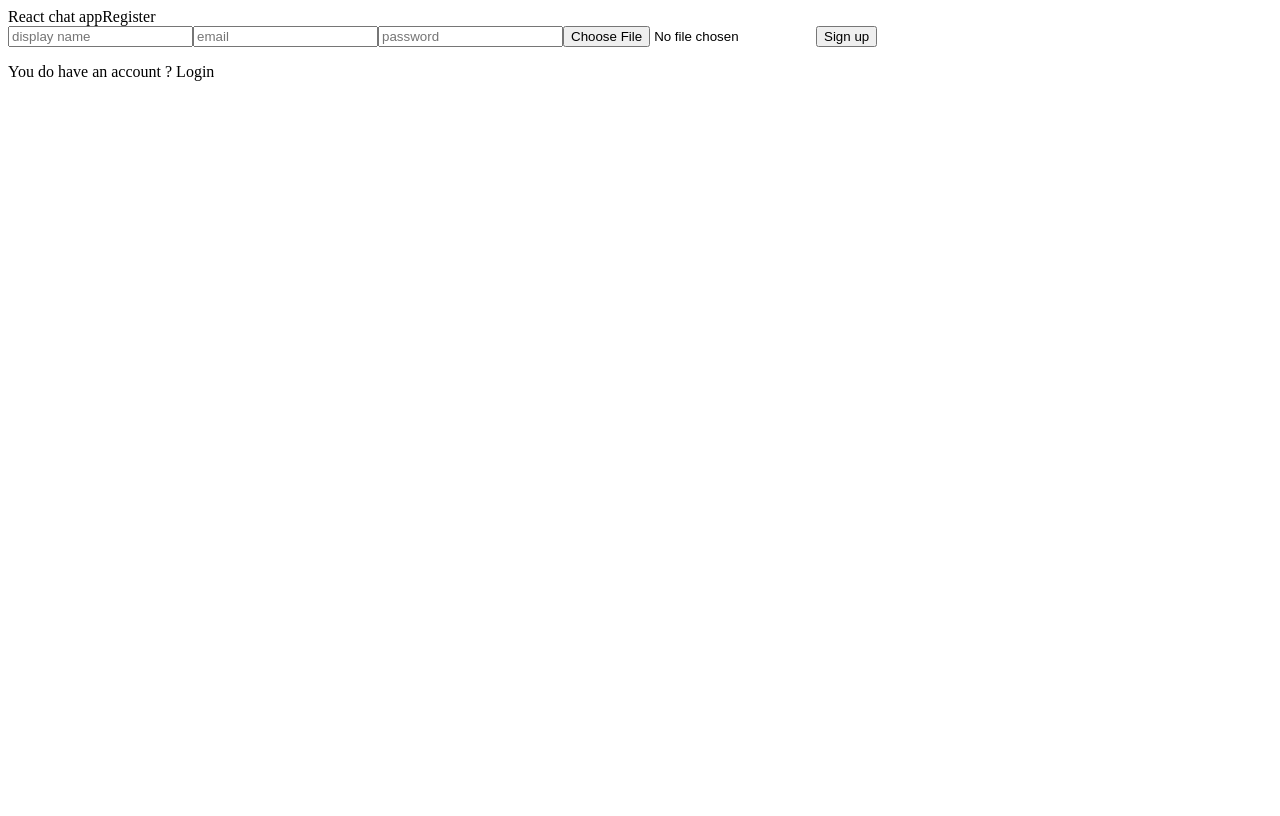
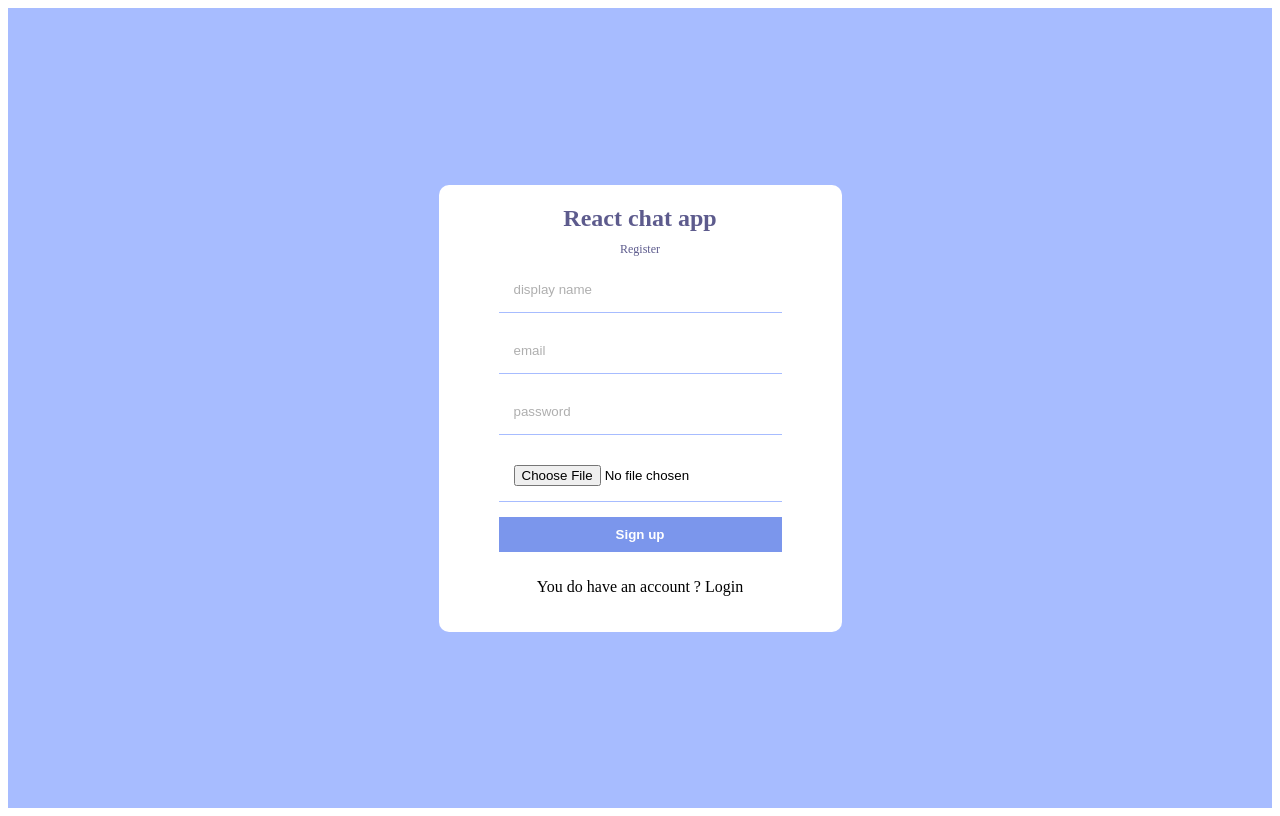
Before and after one commit to ViktorGeorgiev98/chatAppReact, a React (Vite) app in the folder client/: page / in a window 1280 px wide. Built offline with nearby package versions, Linux system fonts and the light colour scheme.

Commit message:
wrote most of the css for the register form

```diff
--- a/client/src/App.jsx
+++ b/client/src/App.jsx
@@ -1,5 +1,5 @@
 
-import './App.css'
+import '../src/style.scss'
 import Register from './components/Register/Register'
 
 function App() {
--- a/client/src/components/Register/Register.jsx
+++ b/client/src/components/Register/Register.jsx
@@ -1,6 +1,6 @@
 const Register = () => {
     return (
-        <div className="form-container">
+        <div className="formContainer">
             <div className="formWrapper">
                 <span className="logo">React chat app</span>
                 <span className="title">Register</span>
--- /dev/null
+++ b/client/src/style.scss
@@ -0,0 +1,52 @@
+.formContainer {
+    background-color: #a7bcff;
+    height: 100vh;
+    display: flex;
+    align-items: center;
+    justify-content: center;
+
+    .formWrapper {
+        background-color: white;
+        padding: 20px 60px;
+        border-radius: 10px;
+        display: flex;
+        flex-direction: column;
+        gap: 10px;
+        align-items: center;
+
+        .logo {
+            color: #5d5b8d;
+            font-weight: bold;
+            font-size: 24px;
+        }
+
+        .title {
+            color: #5d5b8d;
+            font-size: 12px;
+        }
+
+        form {
+            display: flex;
+            flex-direction: column;
+            gap: 15px;
+
+            input {
+                padding: 15px;
+                border: none;
+                border-bottom: 1px solid #a7bcff;
+                &::placeholder {
+                    color: rgb(175, 175, 175);
+                }
+            }
+
+            button {
+                background-color: #7b96ec;
+                color: white;
+                padding: 10px;
+                font-weight: bold;
+                border: none;
+                cursor: pointer;
+            }
+        }
+    }
+}
```
Also changed, not shown: client/src/App.css (line endings or trailing spaces).
